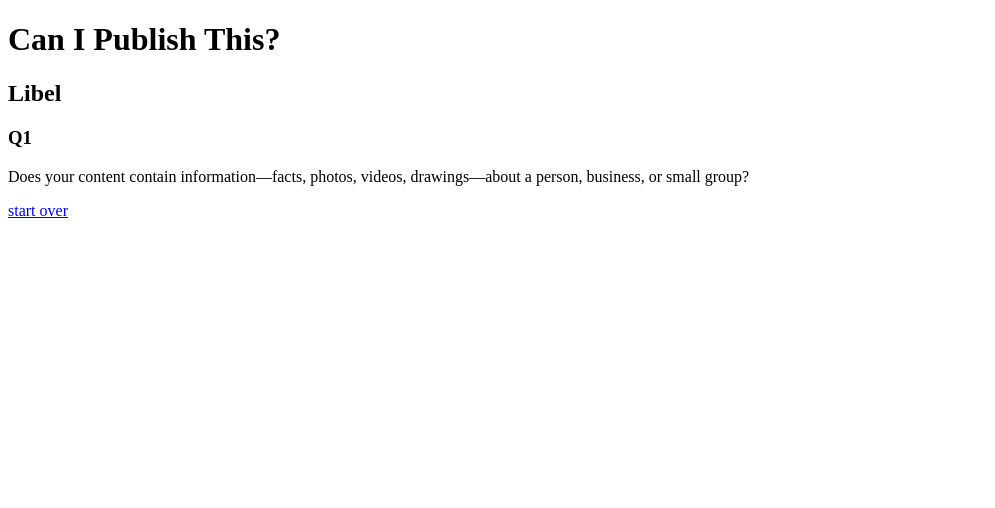
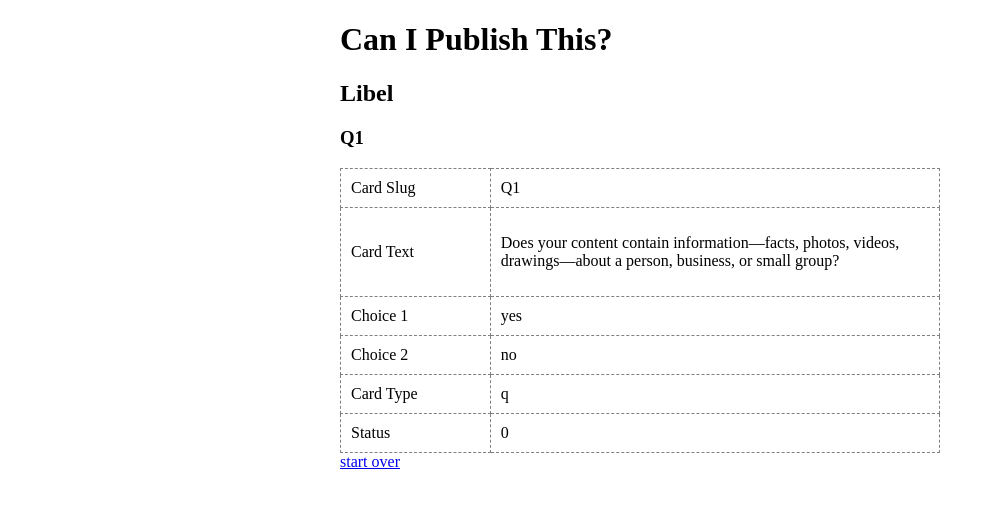
Before and after one commit to lautomator/can-i-publish-this-v2, a Django app: page /libel/Q1/ in a window 1280 px wide. Shown: the top 508 px of the page, without its empty margins (0-995 px from the left). Run offline with Django 4.2, Linux system fonts and the light colour scheme; data comes from the database, SQL or seed files in the repository; both versions use the stored data as it was after the commit.

Commit message:
added all data to card table and some temporary styles

```diff
--- a/can_i_publish/libel/models.py
+++ b/can_i_publish/libel/models.py
@@ -31,8 +31,8 @@ class Card(models.Model):
         null=True
     )
 
-    choice_one = models.CharField("Choice 1", max_length=32, blank=True, default="yes")
-    choice_two = models.CharField("Choice 2", max_length=32, blank=True, default="no")
+    choice_one = models.CharField("Choice 1", max_length=144, blank=True, default="yes")
+    choice_two = models.CharField("Choice 2", max_length=144, blank=True, default="no")
 
     def __str__(self):
         return self.card_slug
--- a/can_i_publish/libel/templates/libel/_base.html
+++ b/can_i_publish/libel/templates/libel/_base.html
@@ -1,11 +1,40 @@
 <!DOCTYPE html>
 <html lang="en">
 <head>
-    <meta charset="utf-8">
-    <meta name="viewport" content="width=device-width, initial-scale=1">
-    <title>Libel</title>
+  <meta charset="utf-8">
+  <meta name="viewport" content="width=device-width, initial-scale=1">
+  <title>Libel</title>
+
+  <!-- TEMP -->
+  <style>
+    .container {
+      margin: 20px auto;
+      width:  600px;
+    }
+
+    table,
+    td {
+      border: 1px dashed gray;
+      border-collapse: collapse;
+      box-sizing: border-box;
+      padding: 10px;
+    }
+
+    table {
+      width:  100%;
+    }
+
+    td:first-of-type {
+      width:  25%;
+    }
+
+    td {
+      width:  75%;
+    }
+  </style>
 </head>
 <body>
+  <div class="container">
     <h1>Can I Publish This?</h1>
     <h2>Libel</h2>
 
@@ -14,6 +43,7 @@
     {% block content %}{% endblock %}
 
     <footer><a href="{% url 'index' %}">start over</a></footer>
+  </div>
 
 </body>
 </html>
--- a/can_i_publish/libel/templates/libel/card.html
+++ b/can_i_publish/libel/templates/libel/card.html
@@ -2,12 +2,33 @@
 
 {% block content %}
 
-    <h3>{{ card.card_slug }}</h3>
+  <h3>{{ card.card_slug }}</h3>
 
-    <div>
-        {% autoescape off %}
-        {{ card.card_text }}
-        {% endautoescape %}
-    </div>
+  <table>
+    <tr>
+      <td>Card Slug</td>
+      <td>{{ card.card_slug }}</td>
+    </tr>
+    <tr>
+      <td>Card Text</td>
+      <td>{% autoescape off %}{{ card.card_text }}{% endautoescape %}</td>
+    </tr>
+    <tr>
+      <td>Choice 1</td>
+      <td>{{ card.choice_one }}</td>
+    </tr>
+    <tr>
+      <td>Choice 2</td>
+      <td>{{ card.choice_two }}</td>
+    </tr>
+    <tr>
+      <td>Card Type</td>
+      <td>{{ card.card_type }}</td>
+    </tr>
+    <tr>
+      <td>Status</td>
+      <td>{{ card.can_publish_status }}</td>
+    </tr>
+  </table>
 
 {% endblock %}
```
Also changed, not shown: can_i_publish/libel/templates/libel/index.html (+7 -5 lines), can_i_publish/db.sqlite3.
